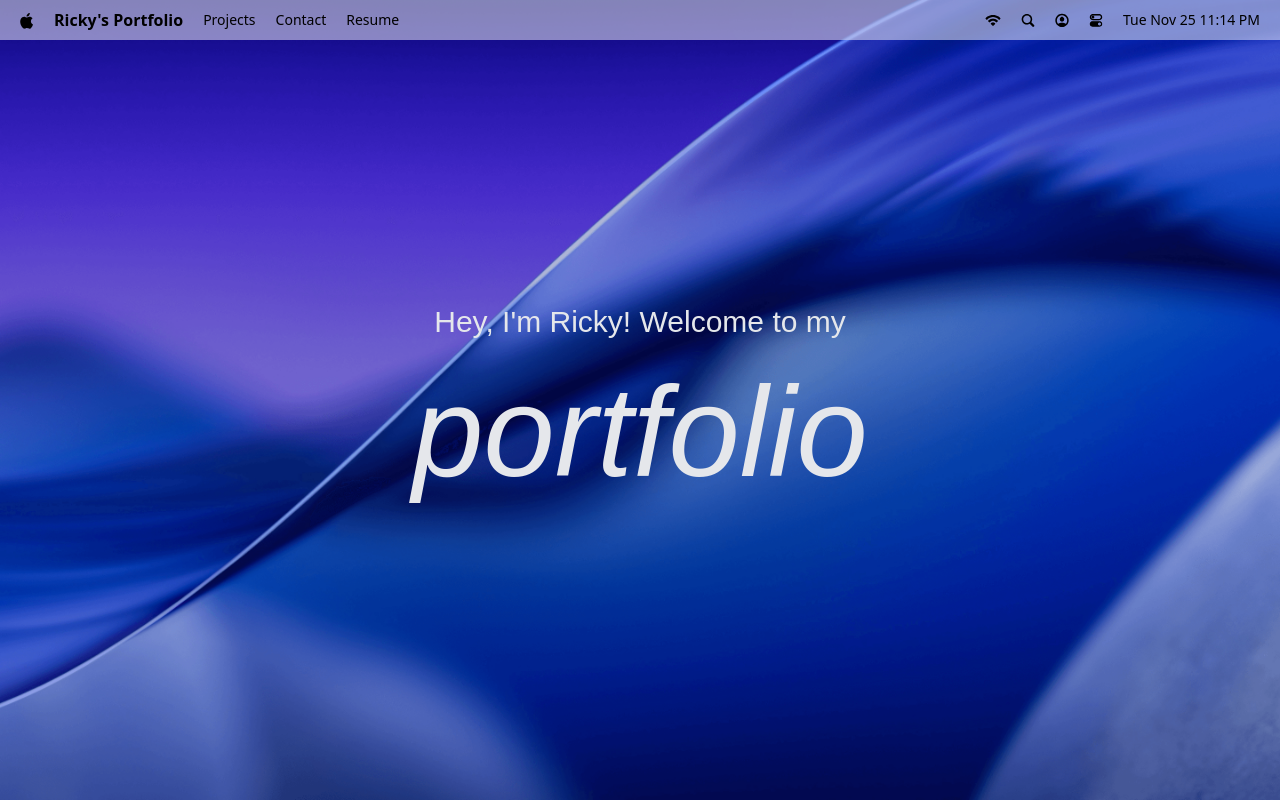
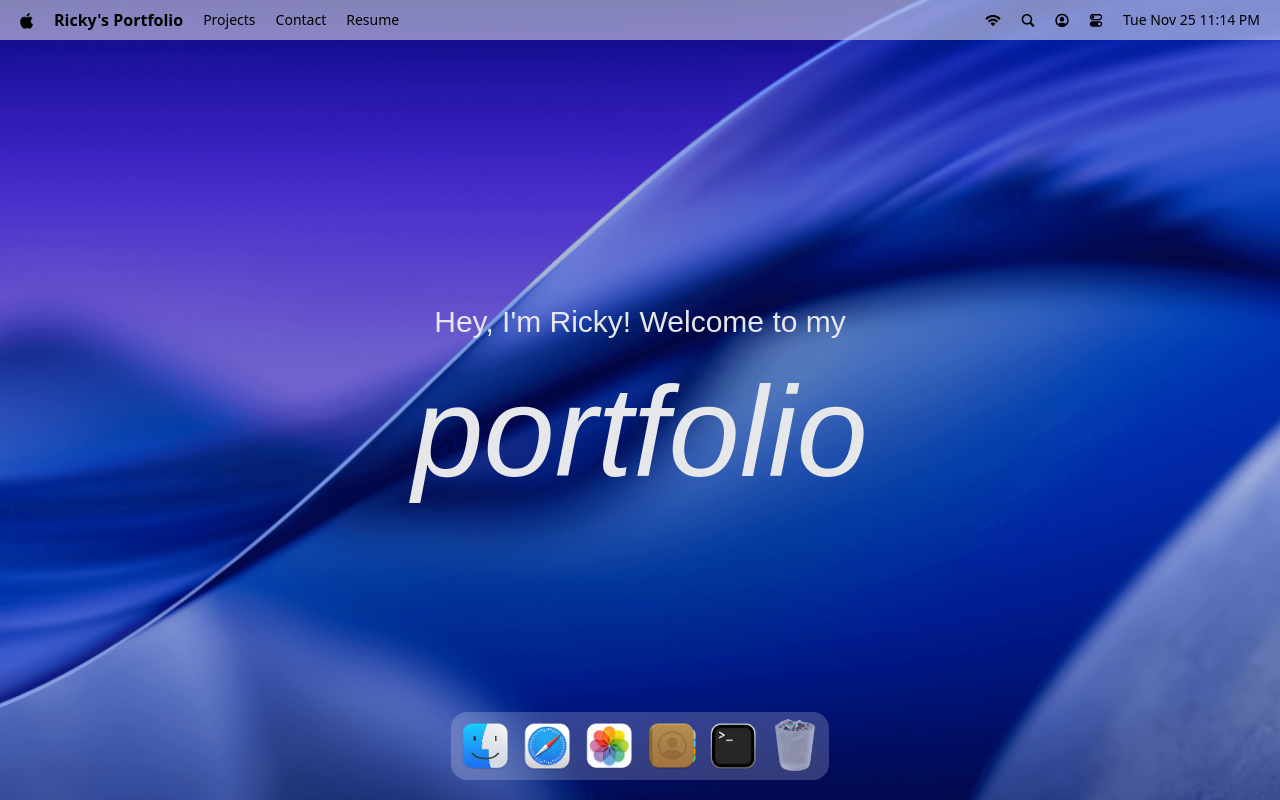
Before and after one commit to RickyLambert87/MacOS-Portfolio, a React (Vite) app: page / in a window 1280 px wide. Built offline with nearby package versions, Linux system fonts and the light colour scheme; a web font is replaced by a local one.

Commit message:
implement dock presentation

```diff
--- a/package.json
+++ b/package.json
@@ -17,6 +17,7 @@
     "lucide-react": "^0.554.0",
     "react": "^19.2.0",
     "react-dom": "^19.2.0",
+    "react-tooltip": "^5.30.0",
     "tailwindcss": "^4.1.17"
   },
   "devDependencies": {
--- a/src/App.jsx
+++ b/src/App.jsx
@@ -1,4 +1,4 @@
-import { NavBar, Welcome } from "#components"
+import { Dock, NavBar, Welcome } from "#components"
 
 
 
@@ -7,6 +7,7 @@
     <main>
       <NavBar />
       <Welcome />
+      <Dock />
     </main>
   )
 }
--- /dev/null
+++ b/src/components/dock.jsx
@@ -0,0 +1,86 @@
+import { dockApps } from "#constants";
+import { useGSAP } from "@gsap/react";
+import { useRef } from "react";
+import { Tooltip } from "react-tooltip";
+import { gsap } from "gsap";
+
+const Dock = () => {
+  const dockRef = useRef(null);
+
+  useGSAP(() => {
+    const dock = dockRef.current;
+    if (!dock) return;
+
+    const icons = dock.querySelectorAll(".dock-icon");
+
+    const animateIcons = (mouseX) => {
+      const { left } = dock.getBoundingClientRect()
+      icons.forEach((icon) => {
+        const { left: iconLeft, width } = icon.getBoundingClientRect();
+        const center = iconLeft - left + width / 2;
+        const distance = Math.abs(mouseX - center);
+        const intensity = Math.exp(-(distance ** 2.5) / 20000);
+
+        gsap.to(icon, {
+          scale: 1 + 0.25 * intensity,
+          y: -15 * intensity,
+          duration: 0.2,
+          ease: "power1.out"
+        })
+
+      })
+    }
+    const handleMouseMove = (e) => {
+      const { left } = dock.getBoundingClientRect();
+      animateIcons(e.clientX - left);
+    }
+
+const resetIcons = () =>
+  icons.forEach((icon) =>
+    gsap.to(icon, {
+      scale: 1,
+      y: 0,
+      duration: 0.3,
+      ease: "power1.out",
+    })
+  )
+    dock.addEventListener('mousemove', handleMouseMove);
+    dock.addEventListener('mouseleave', resetIcons);
+
+    return () => {
+      dock.removeEventListener('mousemove', handleMouseMove);
+      dock.removeEventListener('mouseleave', resetIcons);
+    }
+
+},[]);
+
+  const toggleApp = (app) => {{}}
+
+  return (
+    <section id="dock">
+      <div ref={dockRef} className="dock-container">
+        {dockApps.map(({ id, name, icon, canOpen })=> (
+          <div key={id} className="relative flex justify-center">
+            <button
+              type="button"
+              className="dock-icon"
+              aria-label={name}
+              data-tooltip-id="dock-tooltip"
+              data-tooltip-content={name}
+              data-toolti-delay-show={150}
+              disabled={!canOpen}
+              onClick={() => toggleApp({ id, canOpen })}>
+              <img src={`/images/${icon}`}
+                alt={name}
+                loading="lazy"
+                className={canOpen ? "" : "opacity-60"} />
+            </button>
+          </div>
+        ))}
+        <Tooltip id="dock-tooltip" className="tooltip" />
+      </div>
+    </section>
+  )
+}
+
+export default Dock
--- a/src/components/index.js
+++ b/src/components/index.js
@@ -1,7 +1,9 @@
 import NavBar from "#components/NavBar.jsx"
 import Welcome from "#components/Welcome.jsx"
+import Dock from "#components/dock.jsx"
 
 export {
   NavBar,
   Welcome,
+  Dock,
 };
```
Also changed, not shown: 1 other file (tests, documents, lock files or other folders).
